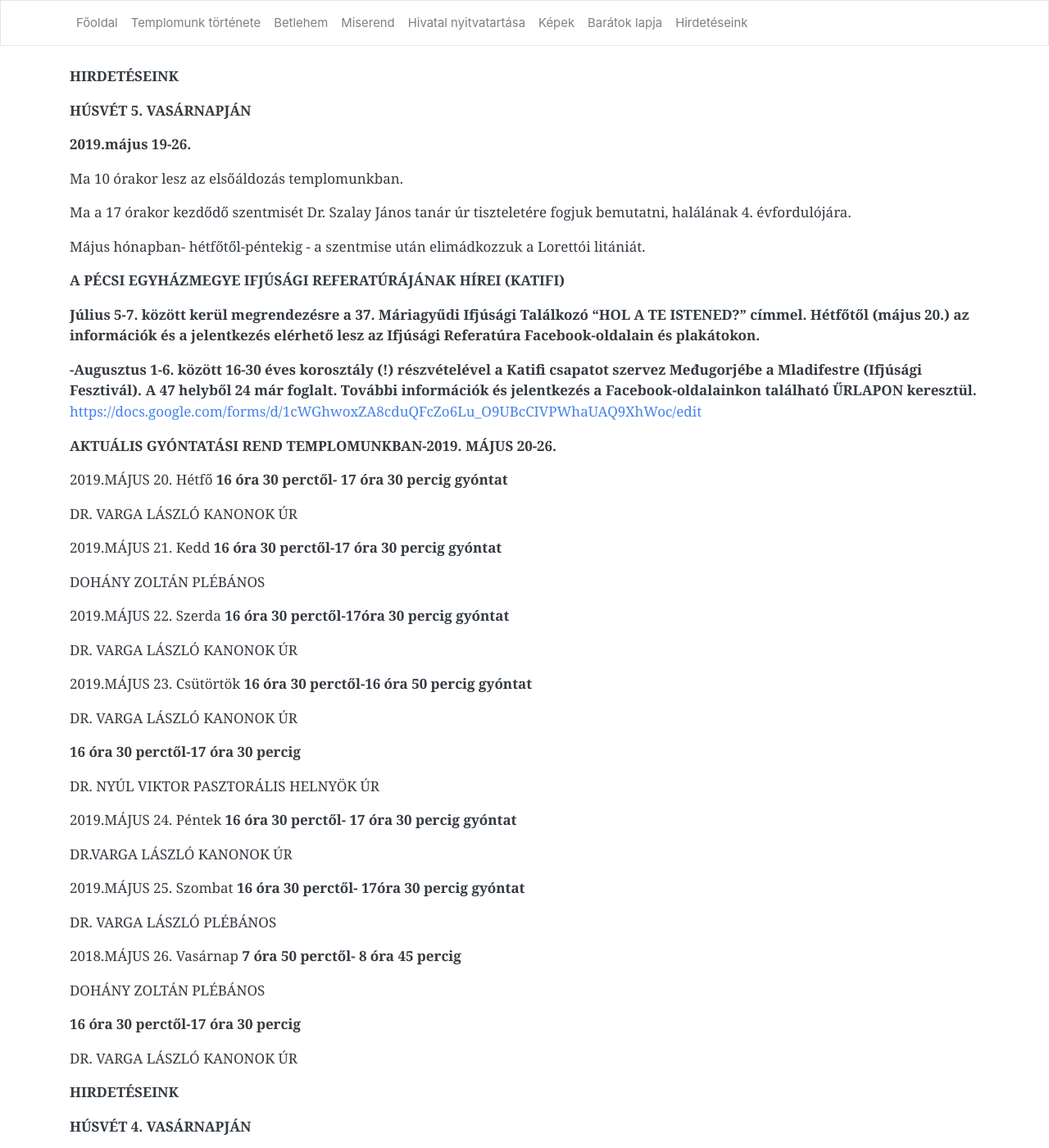
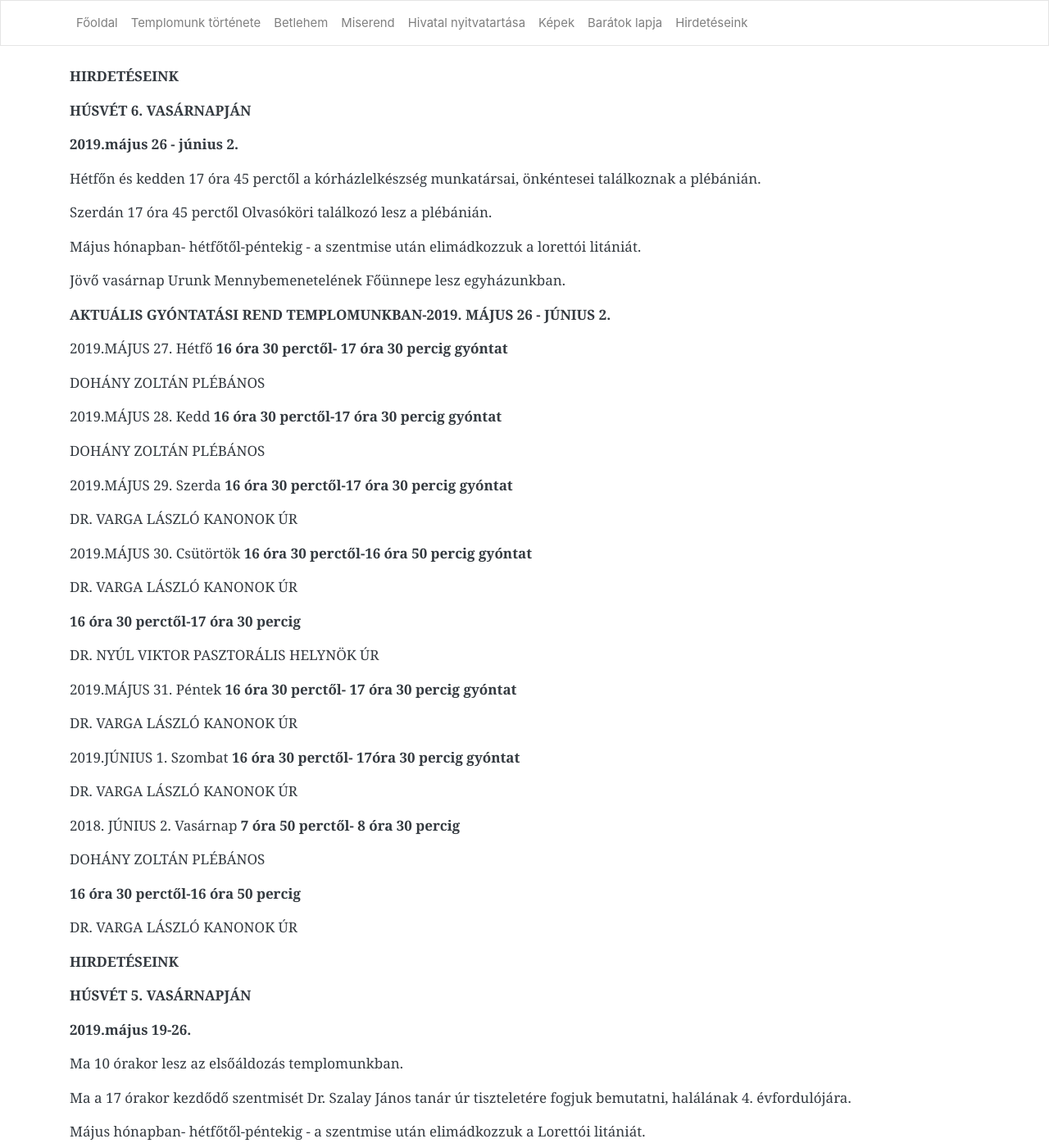
Before and after one commit to pecsi-ferences/pecsi-ferences.github.io, a Jekyll site: the page built from hirdeteseink.md, in a window 1280 px wide and 1400 px high. Shown: the whole window at 82% size. Built offline with Jekyll 4.4.1, drawn with Linux system fonts in a browser that asks for light colours; nearby versions of some CDN libraries; some of the changed text lies outside the part shown.

Commit message:
Update from Forestry.io Zoltán Dohány updated hirdeteseink.md

```diff
--- a/hirdeteseink.md
+++ b/hirdeteseink.md
@@ -5,6 +5,58 @@ title: Hirdetéseink
 ---
 **HIRDETÉSEINK**
 
+**HÚSVÉT 6. VASÁRNAPJÁN**
+
+**2019.május 26 - június 2.**
+
+Hétfőn és kedden 17 óra 45 perctől a kórházlelkészség munkatársai, önkéntesei találkoznak a plébánián.
+
+Szerdán 17 óra 45 perctől Olvasóköri találkozó lesz a plébánián.
+
+Május hónapban- hétfőtől-péntekig - a szentmise után elimádkozzuk a lorettói litániát.
+
+Jövő vasárnap Urunk Mennybemenetelének Főünnepe lesz egyházunkban.
+
+**AKTUÁLIS GYÓNTATÁSI REND TEMPLOMUNKBAN-2019. MÁJUS 26 - JÚNIUS 2.**
+
+2019\.MÁJUS 27. Hétfő **16 óra 30 perctől- 17 óra 30 percig gyóntat**
+
+DOHÁNY ZOLTÁN PLÉBÁNOS
+
+2019\.MÁJUS 28. Kedd **16 óra 30 perctől-17 óra 30 percig gyóntat**
+
+DOHÁNY ZOLTÁN PLÉBÁNOS
+
+2019\.MÁJUS 29. Szerda **16 óra 30 perctől-17 óra 30 percig gyóntat**
+
+DR. VARGA LÁSZLÓ KANONOK ÚR
+
+2019\.MÁJUS 30. Csütörtök **16 óra 30 perctől-16 óra 50 percig gyóntat**
+
+DR. VARGA LÁSZLÓ KANONOK ÚR
+
+**16 óra 30 perctől-17 óra 30 percig**
+
+DR. NYÚL VIKTOR PASZTORÁLIS HELYNÖK ÚR
+
+2019\.MÁJUS 31. Péntek **16 óra 30 perctől- 17 óra 30 percig gyóntat**
+
+DR. VARGA LÁSZLÓ KANONOK ÚR
+
+2019\.JÚNIUS 1. Szombat **16 óra 30 perctől- 17óra 30 percig gyóntat**
+
+DR. VARGA LÁSZLÓ KANONOK ÚR
+
+2018\. JÚNIUS 2. Vasárnap **7 óra 50 perctől- 8 óra 30 percig**
+
+DOHÁNY ZOLTÁN PLÉBÁNOS
+
+**16 óra 30 perctől-16 óra 50 percig**
+
+DR. VARGA LÁSZLÓ KANONOK ÚR
+
+**HIRDETÉSEINK**
+
 **HÚSVÉT 5. VASÁRNAPJÁN**
 
 **2019.május 19-26.**
@@ -41,7 +93,7 @@ DR. VARGA LÁSZLÓ KANONOK ÚR
 
 **16 óra 30 perctől-17 óra 30 percig**
 
-DR. NYÚL VIKTOR PASZTORÁLIS HELNYÖK ÚR
+DR. NYÚL VIKTOR PASZTORÁLIS HELYNÖK ÚR
 
 2019\.MÁJUS 24. Péntek **16 óra 30 perctől- 17 óra 30 percig gyóntat**
 
@@ -119,7 +171,7 @@ DR. VARGA LÁSZLÓ KANONOK ÚR
 
 **16 óra 30 perctől-17 óra 30 percig**
 
-DR. NYÚL VIKTOR PASZTORÁLIS HELNYÖK ÚR
+DR. NYÚL VIKTOR PASZTORÁLIS HELYNÖK ÚR
 
 2019\.MÁJUS 17. Péntek **16 óra 30 perctől- 17 óra 30 percig gyóntat**
 
@@ -235,7 +287,7 @@ DR. VARGA LÁSZLÓ KANONOK ÚR
 
 **16 óra 30 perctől-17 óra 30 percig**
 
-DR. NYÚL VIKTOR PASZTORÁLIS HELNYÖK ÚR
+DR. NYÚL VIKTOR PASZTORÁLIS HELYNÖK ÚR
 
 2019\.MÁJUS 3. Péntek **16 óra 30 perctől- 17 óra 30 percig gyóntat**
 
@@ -301,7 +353,7 @@ DR. VARGA LÁSZLÓ KANONOK ÚR
 
 **16 óra 30 perctől-17 óra 30 percig**
 
-DR. NYÚL VIKTOR PASZTORÁLIS HELNYÖK ÚR
+DR. NYÚL VIKTOR PASZTORÁLIS HELYNÖK ÚR
 
 2019\.ÁPRILIS 26. Péntek **16 óra 30 perctől- 17 óra 30 percig gyóntat**
 
```
